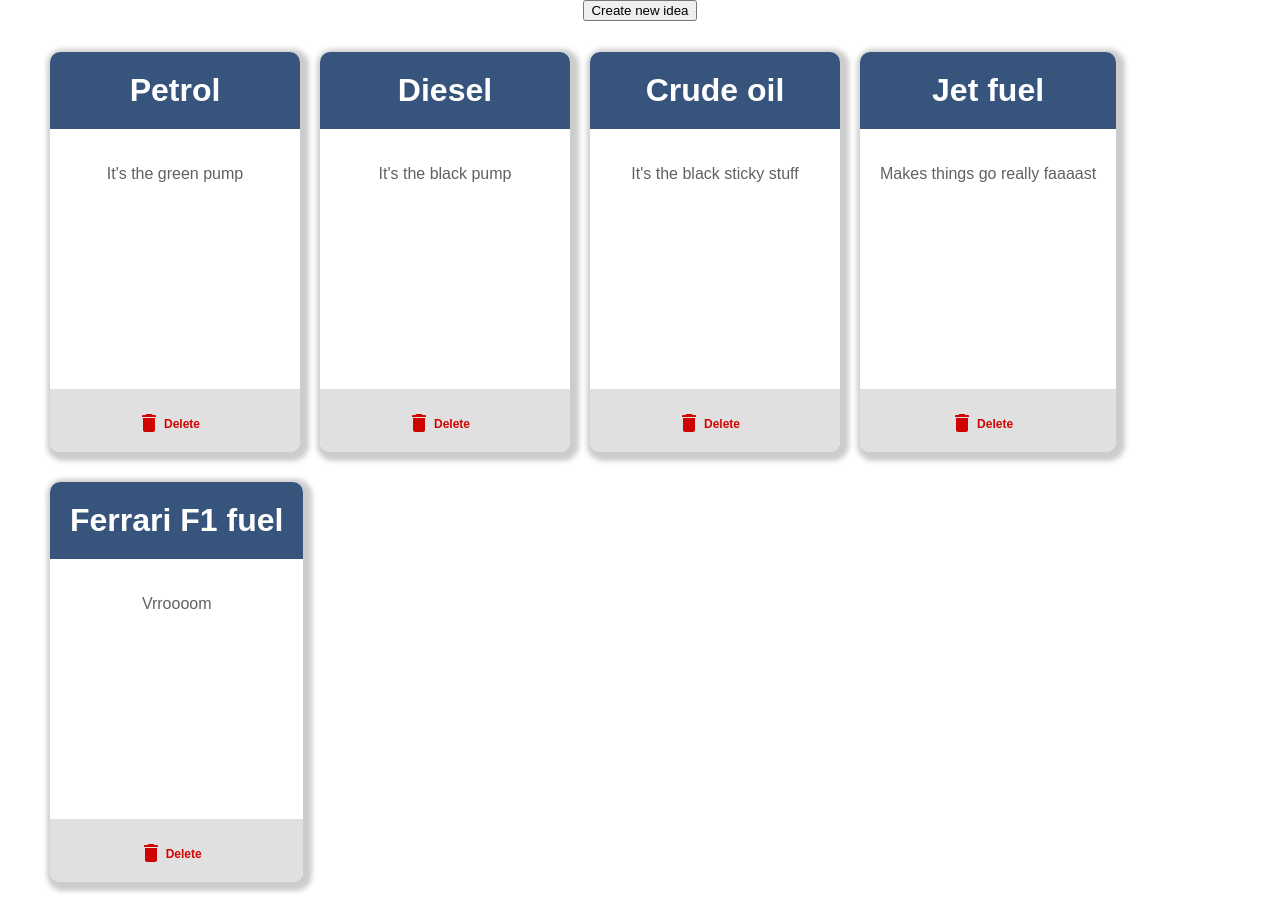
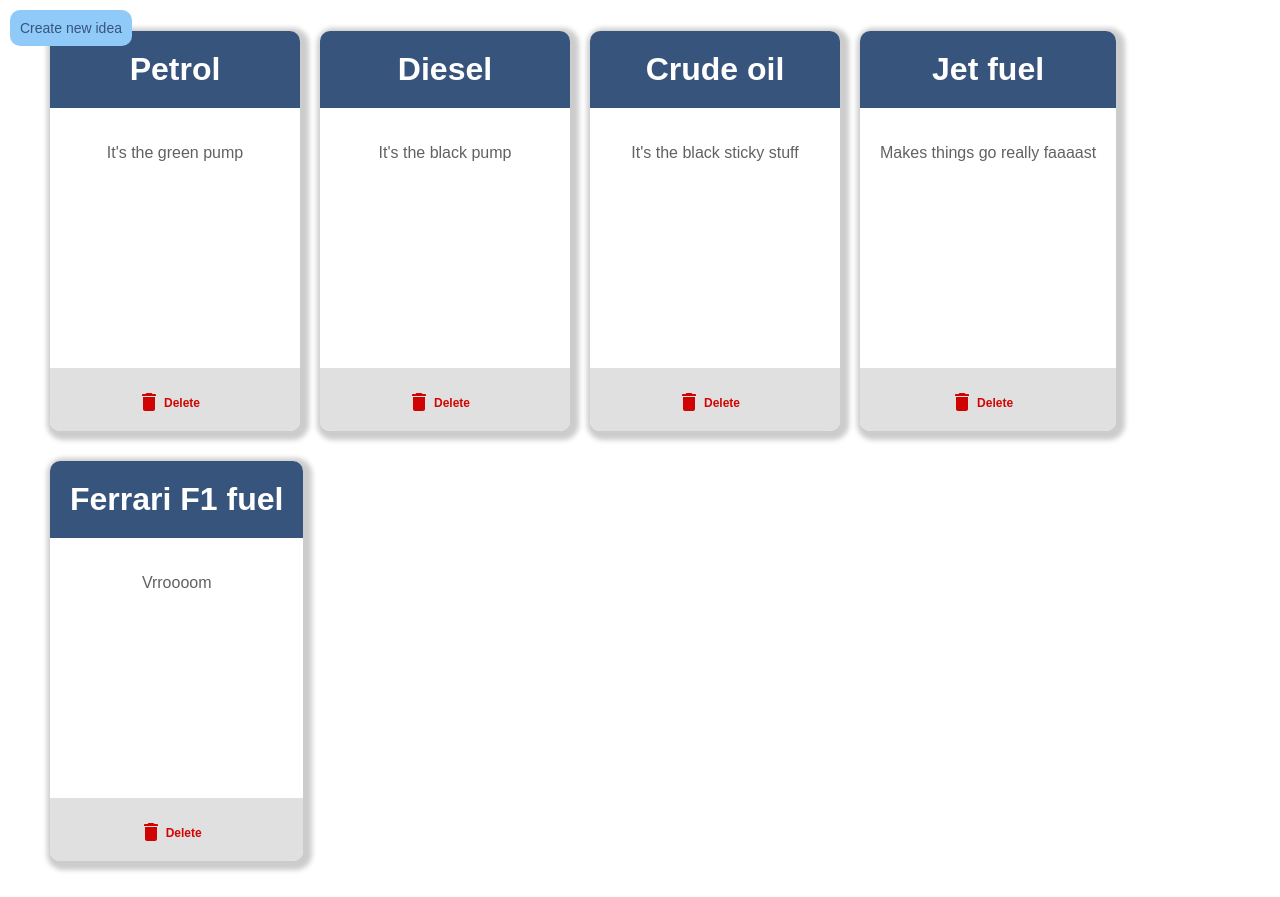
Before and after one commit to SomniumDigital/shell-tech-test, a React (Create React App) app: page / in a window 1280 px wide. After the commit the page ends 876 px from the top, so only its background shows below. Built offline with nearby package versions, Linux system fonts and the light colour scheme.

Commit message:
Add new idea button styles

```diff
--- a/src/containers/app/App.css
+++ b/src/containers/app/App.css
@@ -90,3 +90,21 @@
   border-bottom-left-radius: 10px;
   border-bottom-right-radius: 10px;
 }
+
+.newIdeaBtn {
+  position: fixed;
+  top: 0;
+  left: 0;
+  padding: 10px;
+  margin: 10px;
+  z-index: 1;
+  font-size: 14px;
+  background: #90caf9;
+  border-radius: 10px;
+  border: 0;
+  color: #37547D;
+}
+
+.newIdeaBtn:hover {
+  cursor: pointer;
+}
--- a/src/containers/app/App.js
+++ b/src/containers/app/App.js
@@ -39,7 +39,7 @@
     const { list, recentNewIdea, updateIdea, deleteIdea } = this.props;
     return (
       <div className="App">
-        <button type="button" onClick={this.props.createNewIdea}>
+        <button type="button" onClick={this.props.createNewIdea} className="newIdeaBtn">
           Create new idea
         </button>
         {
```
